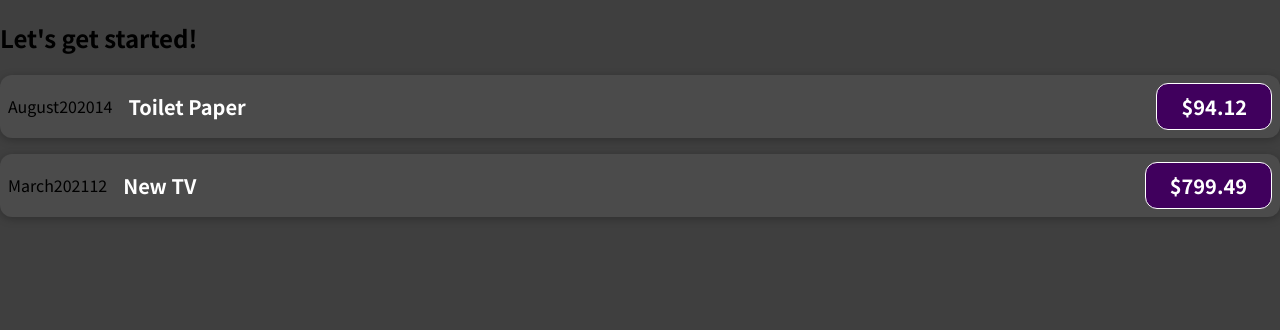
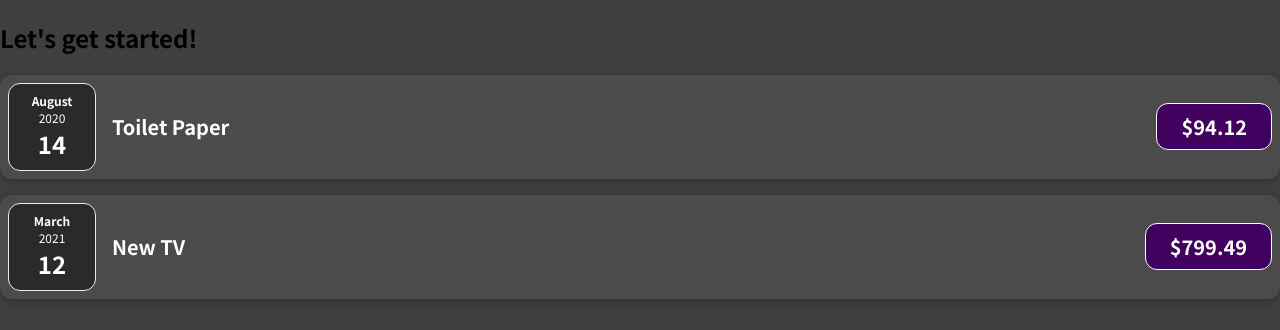
Before and after one commit to caiojuvino/react-expense-tracker, a JavaScript app: page / in a window 1280 px wide. Shown: the top 330 px of the page. Built offline with nearby package versions, Linux system fonts and the light colour scheme.

Commit message:
Splitting Components Into Multiple

```diff
--- a/src/App.js
+++ b/src/App.js
@@ -23,12 +23,12 @@
         title={expenses[0].title}
         amount={expenses[0].amount}
         date={expenses[0].date}
-      ></ExpenseItem>
+      />
       <ExpenseItem
         title={expenses[1].title}
         amount={expenses[1].amount}
         date={expenses[1].date}
-      ></ExpenseItem>
+      />
     </div>
   );
 }
--- /dev/null
+++ b/src/components/ExpenseDate.css
@@ -0,0 +1,26 @@
+.expense-date {
+  display: flex;
+  flex-direction: column;
+  width: 5.5rem;
+  height: 5.5rem;
+  border: 1px solid #ececec;
+  background-color: #2a2a2a;
+  color: white;
+  border-radius: 12px;
+  align-items: center;
+  justify-content: center;
+}
+
+.expense-date__month {
+  font-size: 0.75rem;
+  font-weight: bold;
+}
+
+.expense-date__year {
+  font-size: 0.75rem;
+}
+
+.expense-date__day {
+  font-size: 1.5rem;
+  font-weight: bold;
+}
--- /dev/null
+++ b/src/components/ExpenseDate.js
@@ -0,0 +1,17 @@
+import './ExpenseDate.css';
+
+function ExpenseDate(props) {
+  const month = props.date.toLocaleString('en-US', { month: 'long' });
+  const day = props.date.toLocaleString('en-US', { day: '2-digit' });
+  const year = props.date.getFullYear();
+
+  return (
+    <div className="expense-date">
+      <div className="expense-date__month">{month}</div>
+      <div className="expense-date__year">{year}</div>
+      <div className="expense-date__day">{day}</div>
+    </div>
+  );
+}
+
+export default ExpenseDate;
--- a/src/components/ExpenseItem.js
+++ b/src/components/ExpenseItem.js
@@ -1,15 +1,10 @@
+import ExpenseDate from "./ExpenseDate";
 import "./ExpenseItem.css";
 
 function ExpenseItem(props) {
-  const month = props.date.toLocaleString("en-US", { month: "long" });
-  const day = props.date.toLocaleString("en-US", { day: "2-digit" });
-  const year = props.date.getFullYear();
-
   return (
     <div className="expense-item">
-      <div>{month}</div>
-      <div>{year}</div>
-      <div>{day}</div>
+      <ExpenseDate date={props.date} />
       <div className="expense-item__description">
         <h2>{props.title}</h2>
         <div className="expense-item__price">${props.amount}</div>
```
